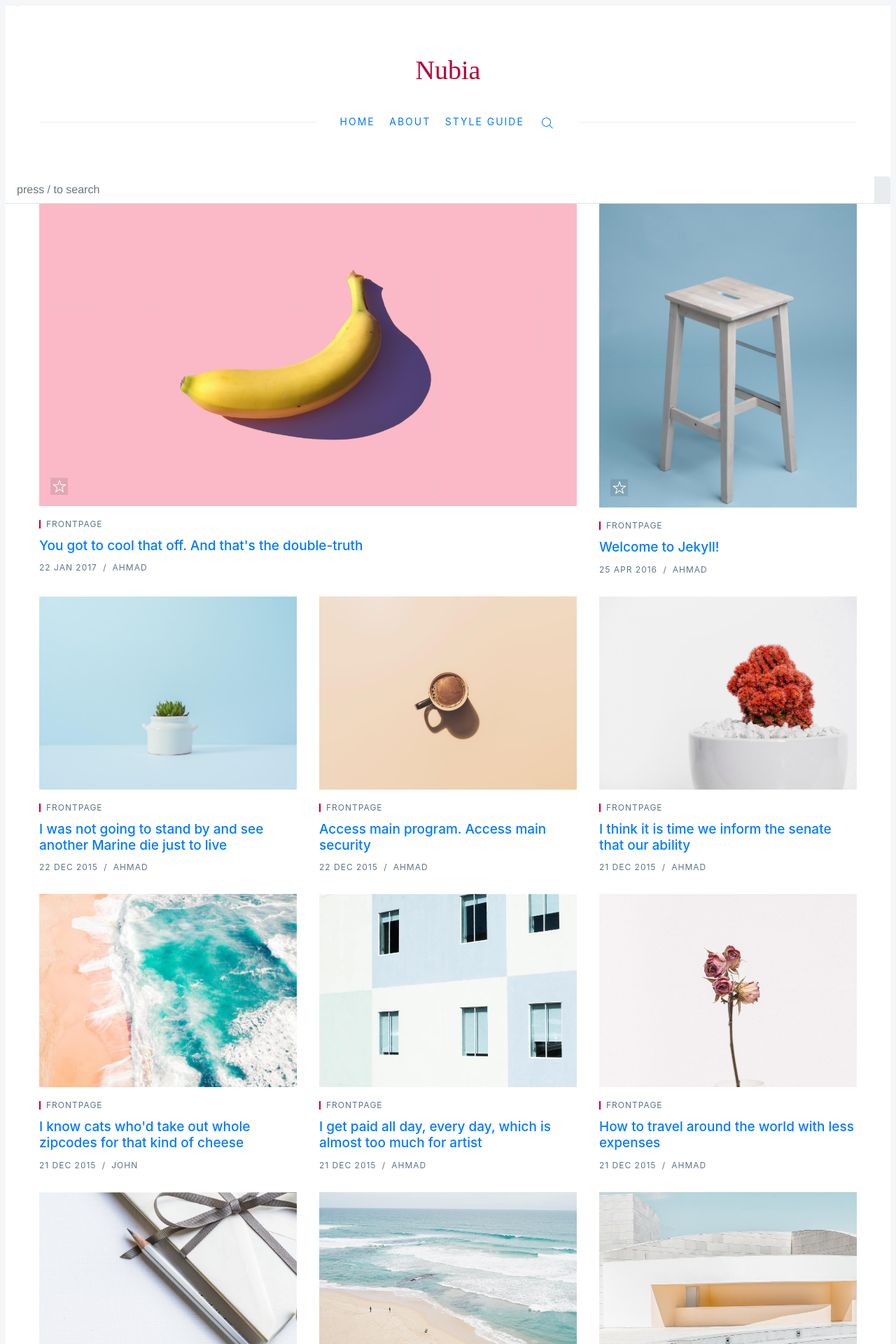
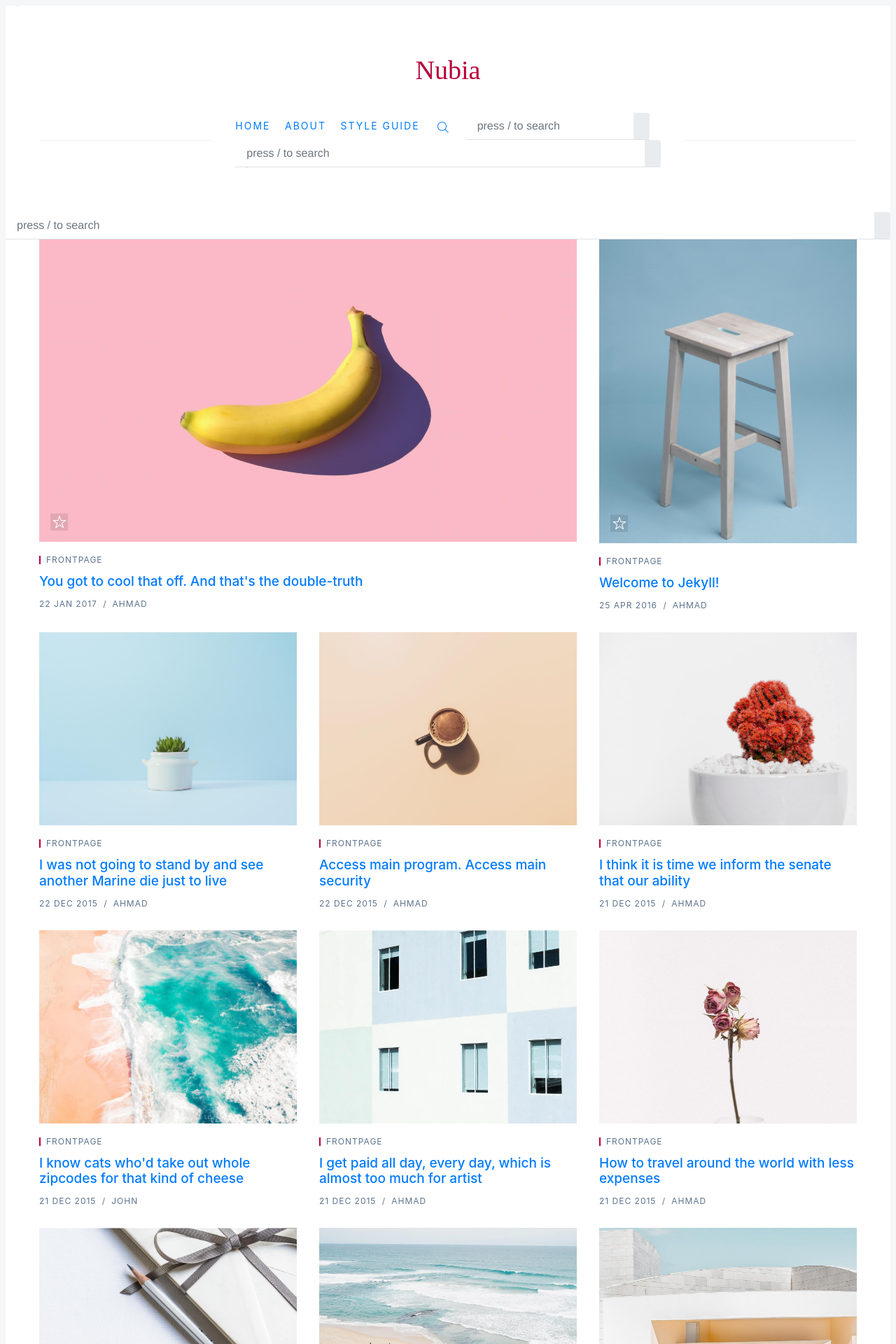
Before and after one commit to olaglam3/sleek, a Jekyll site: the page built from index.html, in a window 1280 px wide. Shown: the top 1920 px of the page at 70% size. Built offline with Jekyll 4.4.1, drawn with Linux system fonts in a browser that asks for light colours; nearby versions of some CDN libraries; some web fonts are replaced; the list of posts is cut into pages by our own code.

Commit message:
Update header.html

```diff
--- a/_includes/header.html
+++ b/_includes/header.html
@@ -30,6 +30,11 @@
                   </a>
 
                 </li>
+                <li class='c-nav__item'>
+                       {% include search-form.html %}
+
+               </li>
+                 {% include search-form.html %}
               </ul>
             </nav>
           </div>
```
